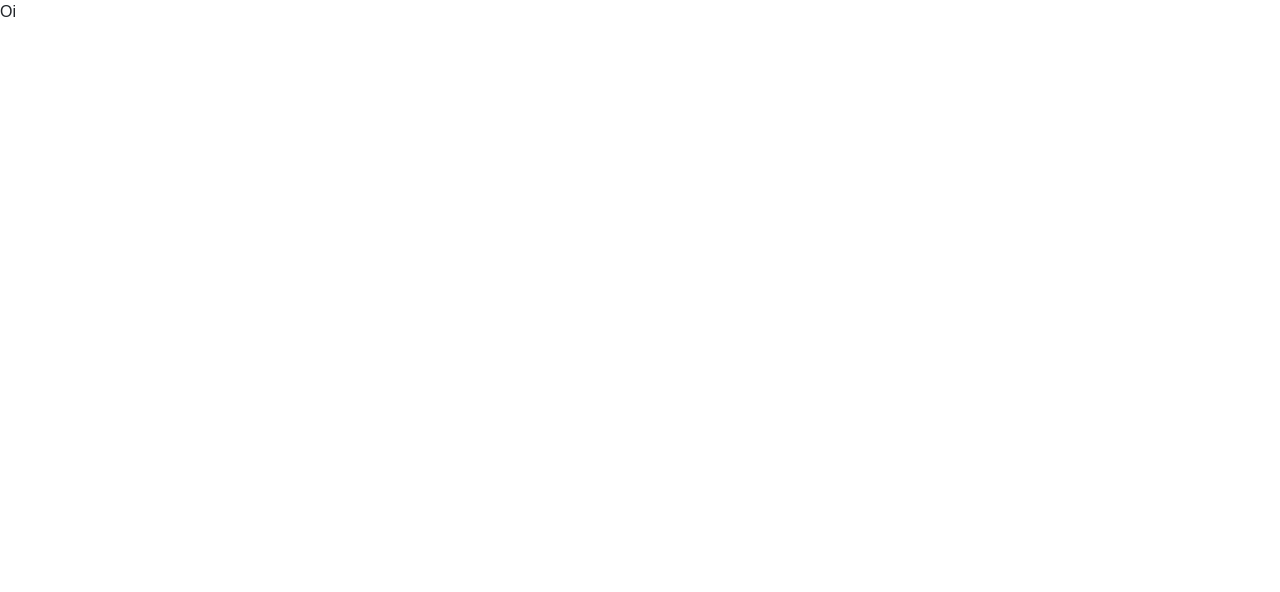
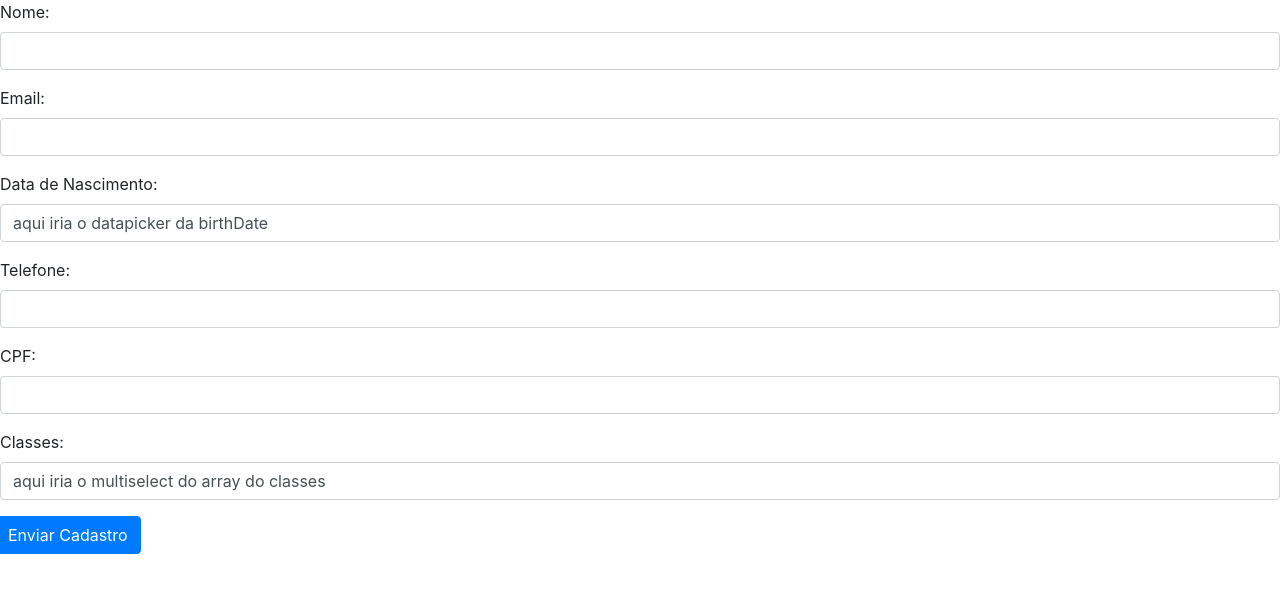
Before and after one commit to ApexTechLab/areadoaluno-frontend, a React (Create React App) app: page / in a window 1280 px wide. Shown: the top 592 px of the page. Built offline with nearby package versions, Linux system fonts and the light colour scheme.

Commit message:
formik com validações

```diff
--- a/package.json
+++ b/package.json
@@ -7,6 +7,7 @@
     "formik": "^1.5.7",
     "react": "^16.8.6",
     "react-bootstrap": "^1.0.0-beta.8",
+    "react-bootstrap-multiselect": "^2.4.1",
     "react-dom": "^16.8.6",
     "react-scripts": "0.9.x",
     "yup": "^0.27.0"
--- a/src/components/ClassForm/ClassForm.js
+++ b/src/components/ClassForm/ClassForm.js
@@ -18,7 +18,7 @@ class ClassForm extends Component {
 
   render() {
     const schema = yup.object().shape({
-      name: yup.string().required(),
+      name: yup.string().required().min(3).max(5),
       code: yup.string().required(),
       startDate: yup.string().required(),
       endDate: yup.string().required(),
--- a/src/components/StudentForm/StudentForm.js
+++ b/src/components/StudentForm/StudentForm.js
@@ -1,9 +1,144 @@
 import React, { Component } from 'react';
+import { Formik } from 'formik'
+import * as yup from 'yup';
+import { Form, Col, InputGroup, Button } from 'react-bootstrap';
+//import DatePicker from "react-datepicker";
 
 class StudentForm extends Component {
-    render() {
-        return <p>Oi</p>
-    }
+  constructor(props) {
+    super(props)
+  }
+
+  alerta(objeto) {
+    console.log(objeto);
+    window.alert(JSON.stringify(objeto));
+  }
+
+  render() {
+    const schema = yup.object().shape({
+      name: yup.string().required().min(3),
+      email: yup.string().required().email(),
+      birthDate: yup.number().required(),
+      phone: yup.string().required().min(10).max(11),
+      cpf: yup.string().required().length(11),
+      classes: yup.array().required(),
+    });
+
+    //Multiselect: (<Multiselect />)
+    //
+    //var React = require('react');
+    //var Multiselect = require('react-bootstrap-multiselect');
+    //var someReactComponent = React.createClass({
+    //    render: function () {
+    //        return (
+    //            <Multiselect />
+    //        );
+    //    }
+    //});
+
+    //Datapicker:
+    //
+    //<DatePicker
+    //  selected={values.birthDate}
+    //  onChange={handleChange}
+    ///>
+
+    return (
+      <Formik
+        validationSchema={schema}
+        onSubmit={this.alerta.bind(this)}
+        initialValues={{
+          name: '',
+          email: '',
+          birthDate: new Date(),
+          phone: '',
+          cpf: '',
+          classes: [],
+        }}>
+
+        {({
+          handleSubmit,
+          handleChange,
+          handleBlur,
+          values,
+          touched,
+          isValid,
+          errors,
+        }) => (
+          <Form noValidate onSubmit={handleSubmit}>
+            <Form.Row>
+              <Form.Group as={Col} md="12" controlId="validationFormik01">
+                <Form.Label>Nome:</Form.Label>
+                <Form.Control
+                  type="text"
+                  name="name"
+                  value={values.name}
+                  onChange={handleChange}
+                  isInvalid={touched.name && errors.name}
+                />
+              </Form.Group>
+
+              <Form.Group as={Col} md="12" controlId="validationFormik01">
+                <Form.Label>Email:</Form.Label>
+                <Form.Control
+                  type="email"
+                  name="email"
+                  value={values.email}
+                  onChange={handleChange}
+                  isInvalid={touched.email && errors.email}
+                />
+              </Form.Group>
+
+              <Form.Group as={Col} md="12" controlId="validationFormik01">
+                <Form.Label>Data de Nascimento:</Form.Label>
+                <Form.Control
+                  type="text"
+                  value="aqui iria o datapicker da birthDate"
+                  onChange={handleChange}
+                  isInvalid={touched.name && errors.name}
+                />
+              </Form.Group>
+
+              <Form.Group as={Col} md="12" controlId="validationFormik01">
+                <Form.Label>Telefone:</Form.Label>
+                <Form.Control
+                  type="text"
+                  name="phone"
+                  value={values.phone}
+                  onChange={handleChange}
+                  isInvalid={touched.phone && errors.phone}
+                />
+              </Form.Group>
+
+              <Form.Group as={Col} md="12" controlId="validationFormik01">
+                <Form.Label>CPF:</Form.Label>
+                <Form.Control
+                  type="text"
+                  name="cpf"
+                  value={values.cpf}
+                  onChange={handleChange}
+                  isInvalid={touched.cpf && errors.cpf}
+                />
+              </Form.Group>
+
+              <Form.Group as={Col} md="12" controlId="validationFormik01">
+                <Form.Label>Classes:</Form.Label>
+                <Form.Control
+                  type="text"
+                  value="aqui iria o multiselect do array do classes"
+                  onChange={handleChange}
+                  isInvalid={touched.name && errors.name}
+                />
+              </Form.Group>
+
+              <Button type="submit">Enviar Cadastro</Button>
+
+            </Form.Row>
+          </Form>
+        )}
+      </Formik>
+    )
+  }
+
 }
-
 export default StudentForm;
--- a/src/index.js
+++ b/src/index.js
@@ -2,8 +2,9 @@ import React from 'react';
 import ReactDOM from 'react-dom';
 import App from './components/App/App';
 
+import './index.css';
 import 'bootstrap/dist/css/bootstrap.css';
-import './index.css';
+//import 'react-datepicker/dist/react-datepicker.css';
 
 ReactDOM.render(
   <App />,
```
Also changed, not shown: 1 other file (tests, documents, lock files or other folders).
